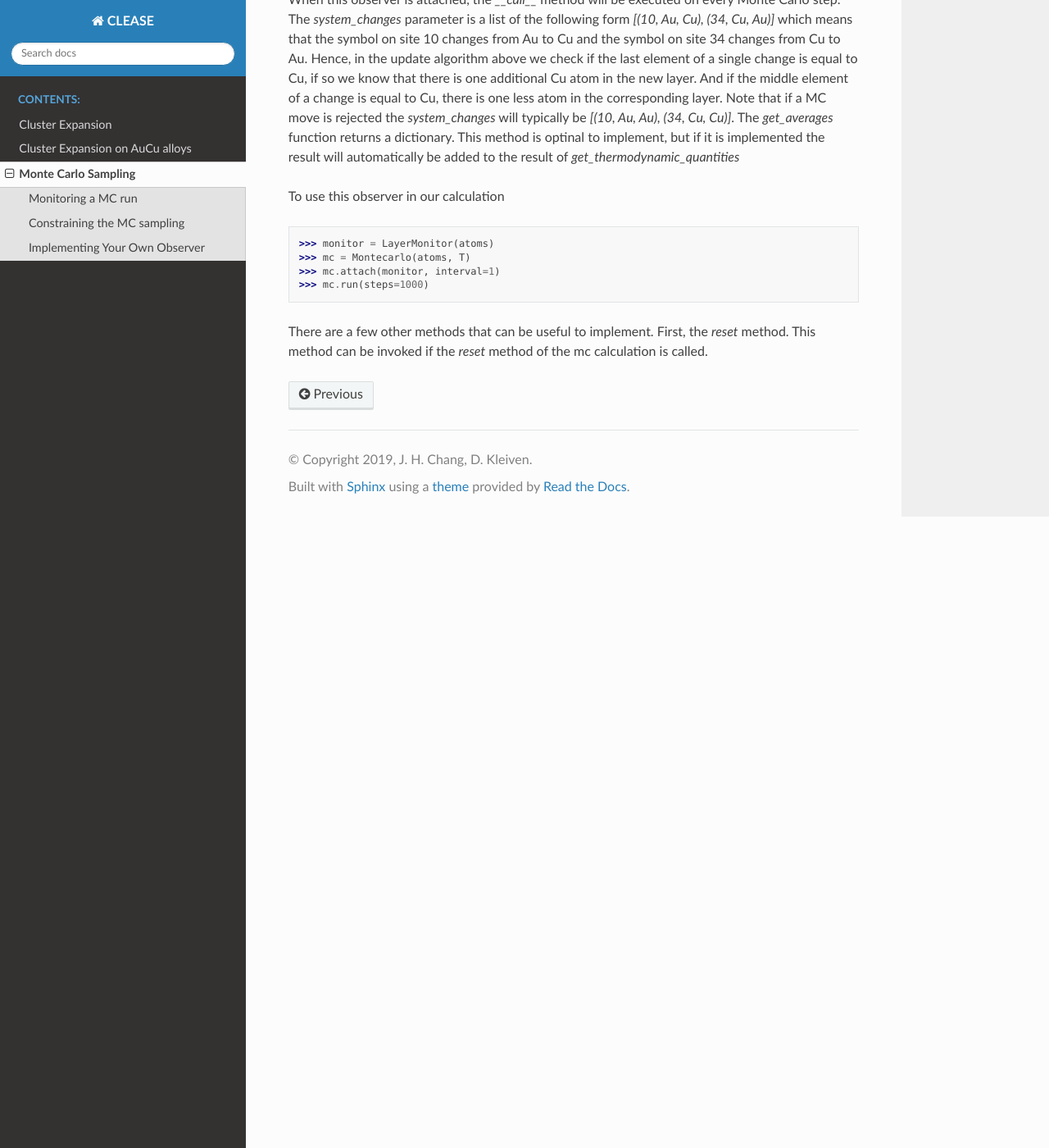
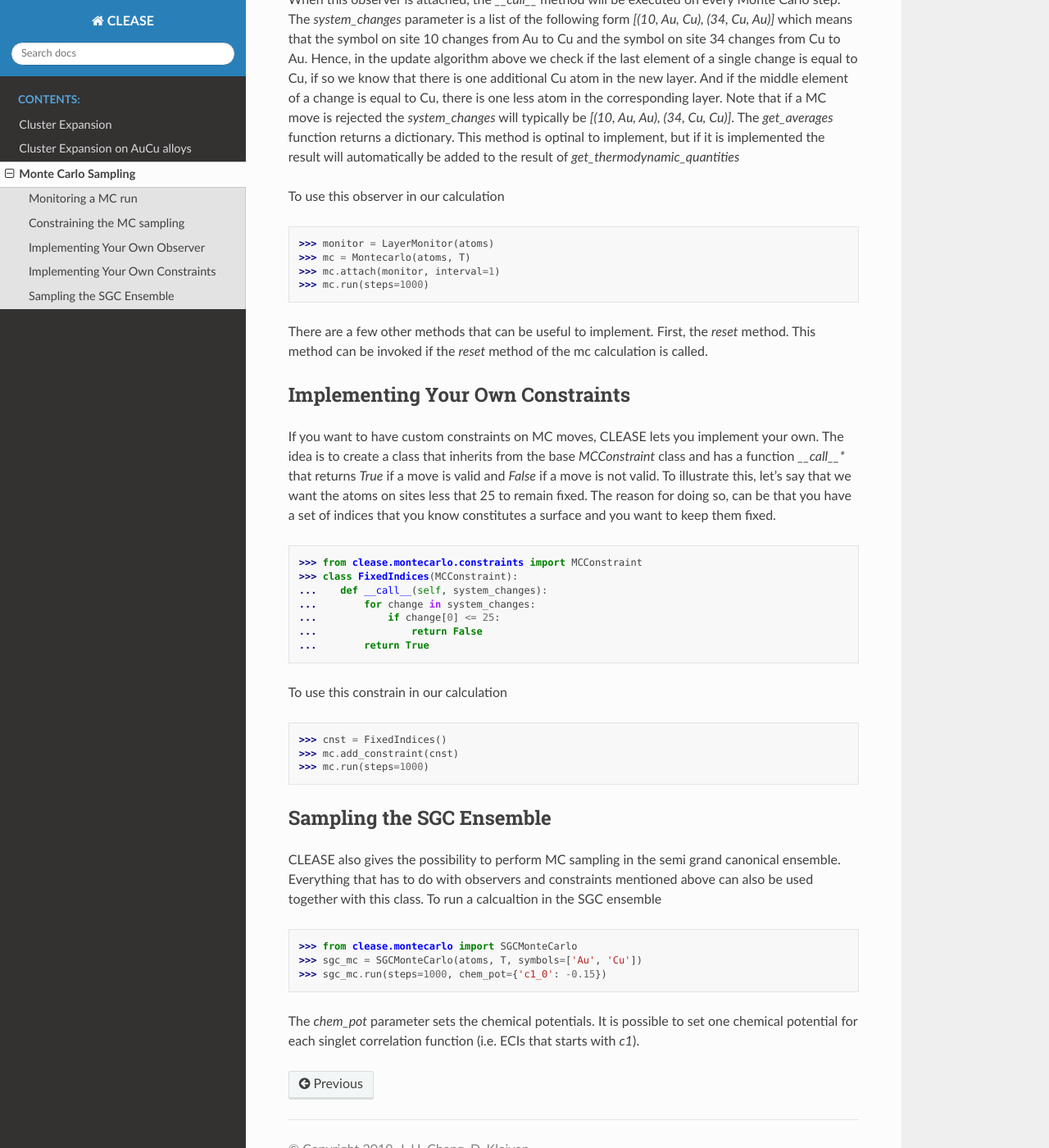
Before and after one commit to wuziqiqiqi/PD, a Sphinx documentation site: the page built from doc/source/montecarlo_sampling.rst, in a window 1280 px wide and 1400 px high, scrolled down 2942 px. Shown: the whole window at 82% size. Built offline with Sphinx 7.4.7 and the Read the Docs theme 2.0.0, drawn with Linux system fonts in a browser that asks for light colours.

Commit message:
Add section SGC MC

```diff
--- a/doc/source/montecarlo_sampling.rst
+++ b/doc/source/montecarlo_sampling.rst
@@ -24,7 +24,7 @@ and the clusters
 Next, we need to specify a set if ECIs. These can for instance be loaded
 from a file, but here we hard code them for simplicity
 
->>> eci = {'c0': -1.0, 'c2_d0000_0_00': -0.2}
+>>> eci = {'c0': -1.0, 'c1_0': 0.1, 'c2_d0000_0_00': -0.2}
 
 For efficient initialisation of large cells, CLEASE comes with a
 convenient helper function called *attach_calculator*. We create our
@@ -152,3 +152,46 @@ To use this observer in our calculation
 There are a few other methods that can be useful to implement. First,
 the `reset` method. This method can be invoked if the `reset` method
 of the mc calculation is called.
+
+
+Implementing Your Own Constraints
+==================================
+If you want to have custom constraints on MC moves, CLEASE
+lets you implement your own. The idea is to create a class
+that inherits from the base *MCConstraint* class and has a
+function *__call__** that returns `True` if a move is valid
+and `False` if a move is not valid. To illustrate this, let's
+say that we want the atoms on sites less that 25 to remain
+fixed. The reason for doing so, can be that you have a set of
+indices that you know constitutes a surface and you want to keep
+them fixed.
+
+>>> from clease.montecarlo.constraints import MCConstraint
+>>> class FixedIndices(MCConstraint):
+...    def __call__(self, system_changes):
+...        for change in system_changes:
+...            if change[0] <= 25:
+...                return False
+...        return True
+
+To use this constrain in our calculation
+
+>>> cnst = FixedIndices()
+>>> mc.add_constraint(cnst)
+>>> mc.run(steps=1000)
+
+Sampling the SGC Ensemble
+==========================
+CLEASE also gives the possibility to perform MC sampling
+in the semi grand canonical ensemble. Everything that has
+to do with observers and constraints mentioned above can also
+be used together with this class. To run a calcualtion in
+the SGC ensemble
+
+>>> from clease.montecarlo import SGCMonteCarlo
+>>> sgc_mc = SGCMonteCarlo(atoms, T, symbols=['Au', 'Cu'])
+>>> sgc_mc.run(steps=1000, chem_pot={'c1_0': -0.15})
+
+The `chem_pot` parameter sets the chemical potentials. It is possible
+to set one chemical potential for each singlet correlation function
+(i.e. ECIs that starts with *c1*).
```
